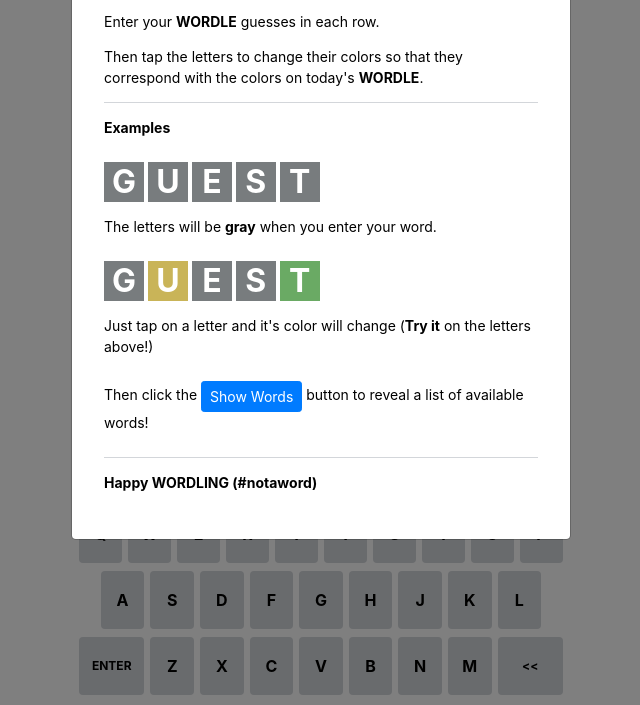
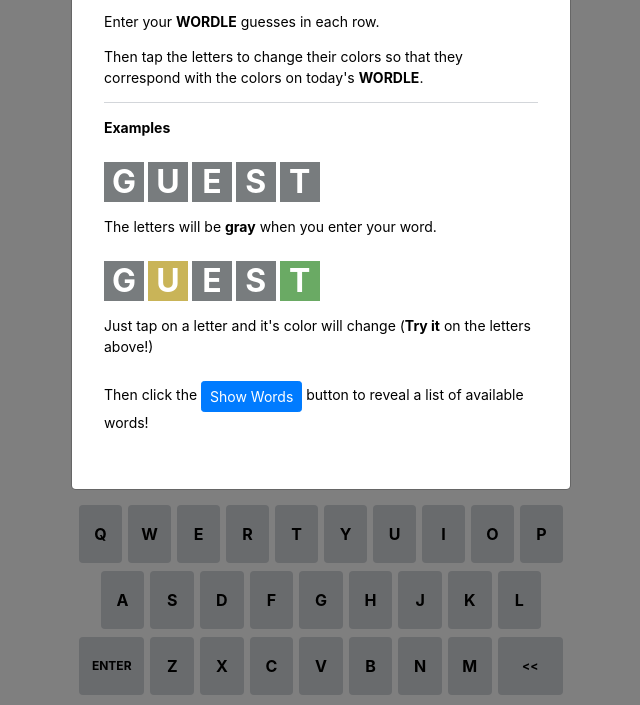
Before and after one commit to nsfoster87/wordle-assist, a plain HTML site: page index.html in a window 1280 px wide. Shown: the part 95-800 px from the top of the page, without its empty margins (319-959 px from the left). Drawn offline with nearby package versions, Linux system fonts and the light colour scheme.

Commit message:
Update Modal Style

```diff
--- a/index.html
+++ b/index.html
@@ -195,9 +195,6 @@
                                             <p>Then click the <button class="btn btn-sm btn-primary">Show Words</button> button to reveal a list of available words!</p>
                                         </div>
                                     </div>
-                                    <p>
-                                        <strong>Happy WORDLING (#notaword)</strong>
-                                    </p>
                                 </div>
                             </section>
                         </div>
--- a/styles.css
+++ b/styles.css
@@ -342,7 +342,6 @@
 }
 
 .modal-body .examples {
-    border-bottom: 1px solid var(--color-tone-4);
     border-top: 1px solid var(--color-tone-4);
 }
 
```
